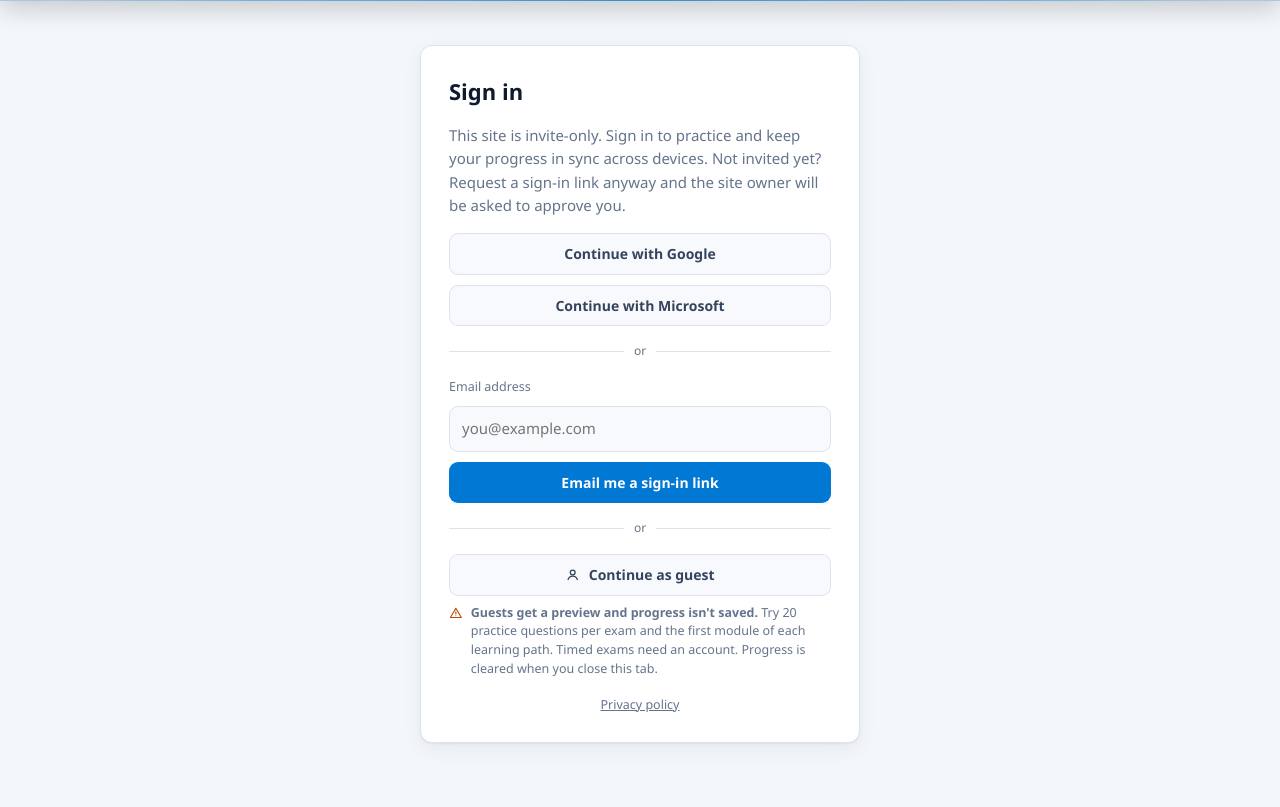
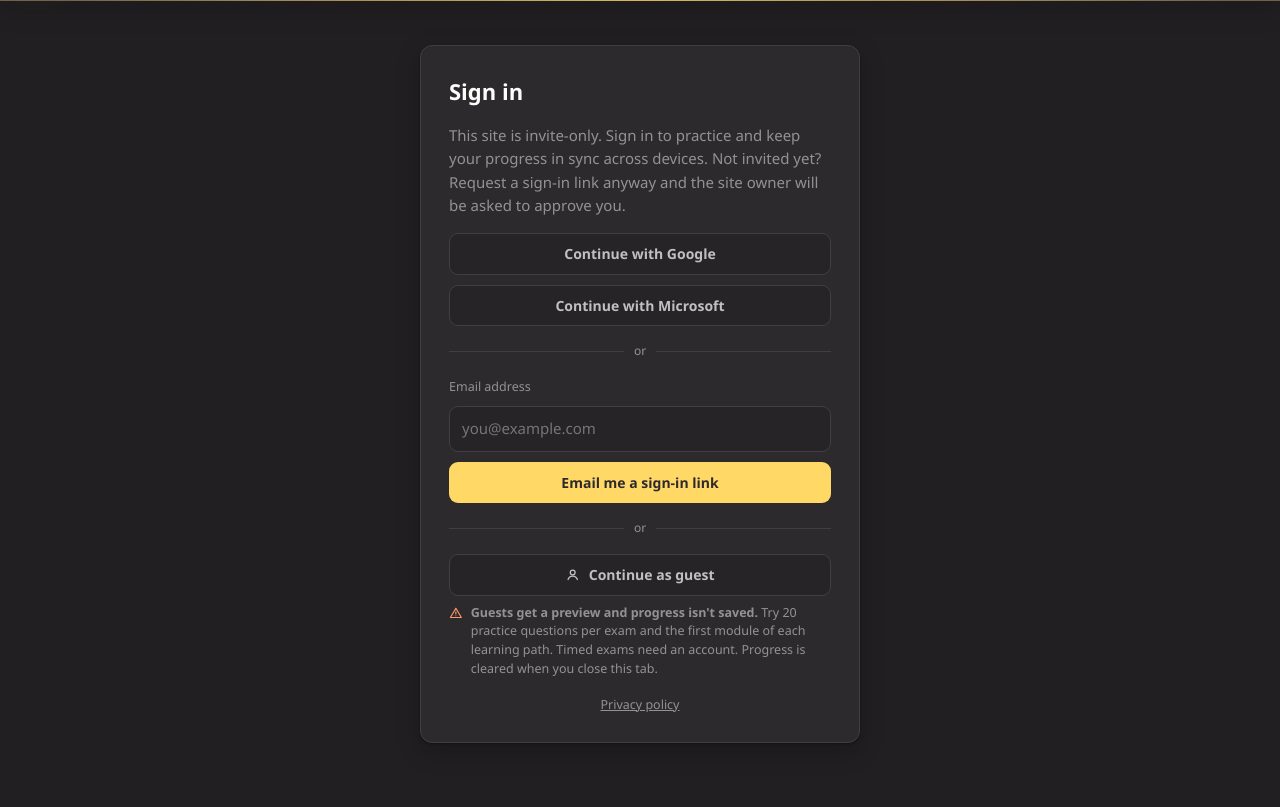
Before and after one commit to abg0dw1n/az104-exam-simulator, a website with bundled scripts: page index.html in a window 1280 px wide. Shown: the part 76-883 px from the top of the page. Built offline with nearby package versions, Linux system fonts and the light colour scheme.

Commit message:
Switch to the Monokai Pro color scheme
- Monokai Pro palette (charcoal, yellow accent, green/pink/orange status)
  for all visitors; dark text on accent buttons and fills
- Logo, favicon and app icons recolored: yellow prompt and ring, pink cursor
- Header and hero glows follow the accent color; manifest and theme-color
  updated

Co-Authored-By: Claude Opus 5.5 <noreply@anthropic.com>
Claude-Session: https://claude.ai/code/session_01W51G5RLnonuMMasN8wcrLu

```diff
--- a/css/styles.css
+++ b/css/styles.css
@@ -1,53 +1,36 @@
-/* IT Learn & Practice — hand-written CSS (no runtime framework). */
+/* The IT Study Hall — hand-written CSS (no runtime framework). */
 
 :root {
+  /* Theme: Monokai Pro. The --azure* tokens are the site's accent color (yellow in this theme). */
   color-scheme: dark;
-  --bg: #0b1220;
-  --panel: #131c2e;
-  --panel-2: #0f1727;
-  --border: #24314a;
-  --border-strong: #34445f;
-  --text: #e6ebf3;
-  --text-2: #b3bfd1;
-  --muted: #8392a8;
-  --azure: #0078d4;
-  --azure-hover: #1a86dc;
-  --azure-soft: rgba(0, 120, 212, .16);
-  --azure-text: #5cb0f2;
-  --ok: #10b981;
-  --ok-soft: rgba(16, 185, 129, .14);
-  --ok-text: #4ade9f;
-  --bad: #f43f5e;
-  --bad-soft: rgba(244, 63, 94, .13);
-  --bad-text: #fb7f93;
-  --warn: #f59e0b;
-  --warn-soft: rgba(245, 158, 11, .15);
-  --warn-text: #fbbf4d;
-  --code-bg: #070d18;
+  --bg: #221f22;
+  --panel: #2d2a2e;
+  --panel-2: #272428;
+  --border: #403e41;
+  --border-strong: #5b595c;
+  --text: #fcfcfa;
+  --text-2: #c1c0c0;
+  --muted: #939293;
+  --azure: #ffd866;
+  --azure-hover: #ffe08a;
+  --azure-soft: rgba(255, 216, 102, .14);
+  --azure-text: #ffd866;
+  --on-accent: #2d2a2e;          /* text on accent, green and pink fills */
+  --accent-2: #ff6188;           /* secondary accent (logo cursor) */
+  --ok: #a9dc76;
+  --ok-soft: rgba(169, 220, 118, .14);
+  --ok-text: #a9dc76;
+  --bad: #ff6188;
+  --bad-soft: rgba(255, 97, 136, .13);
+  --bad-text: #ff6188;
+  --warn: #fc9867;
+  --warn-soft: rgba(252, 152, 103, .15);
+  --warn-text: #fc9867;
+  --code-bg: #19181a;
   --radius: 12px;
-  --shadow: 0 1px 2px rgba(0,0,0,.3), 0 8px 24px rgba(0,0,0,.18);
+  --shadow: 0 1px 2px rgba(0,0,0,.35), 0 8px 24px rgba(0,0,0,.22);
   --font: "Segoe UI Variable", "Segoe UI", Inter, system-ui, -apple-system, Roboto, "Helvetica Neue", Arial, sans-serif;
   --mono: ui-monospace, "Cascadia Code", "SF Mono", Menlo, Consolas, monospace;
-}
-
-@media (prefers-color-scheme: light) {
-  :root {
-    color-scheme: light;
-    --bg: #f3f6fa;
-    --panel: #ffffff;
-    --panel-2: #f7f9fc;
-    --border: #dde3ec;
-    --border-strong: #c3ccda;
-    --text: #0f1b2d;
-    --text-2: #34445c;
-    --muted: #64748b;
-    --azure-text: #005ba1;
-    --ok-text: #047857;
-    --bad-text: #be123c;
-    --warn-text: #b45309;
-    --code-bg: #0f172a;
-    --shadow: 0 1px 2px rgba(15,27,45,.06), 0 6px 20px rgba(15,27,45,.06);
-  }
 }
 
 *, *::before, *::after { box-sizing: border-box; }
@@ -78,21 +61,21 @@ code {
 .topbar {
   position: sticky; top: 0; z-index: 30; isolation: isolate;
   background:
-    radial-gradient(38rem 9rem at 18% 0%, rgba(0, 120, 212, .16), transparent 74%),
-    linear-gradient(180deg, color-mix(in srgb, var(--panel) 94%, #0c3153 6%), var(--panel));
+    radial-gradient(38rem 9rem at 18% 0%, color-mix(in srgb, var(--azure) 12%, transparent), transparent 74%),
+    linear-gradient(180deg, color-mix(in srgb, var(--panel) 96%, var(--azure) 4%), var(--panel));
   border-bottom: 1px solid color-mix(in srgb, var(--azure) 24%, var(--border));
   box-shadow: 0 8px 24px rgba(0, 0, 0, .18);
 }
 .topbar::after {
   content: ""; position: absolute; z-index: -1; inset-inline: 0; bottom: -1px; height: 2px; opacity: .72; pointer-events: none;
-  background: linear-gradient(90deg, transparent 4%, rgba(0, 120, 212, .42) 20%, var(--azure) 50%, rgba(0, 120, 212, .42) 80%, transparent 96%);
+  background: linear-gradient(90deg, transparent 4%, color-mix(in srgb, var(--azure) 42%, transparent) 20%, var(--azure) 50%, color-mix(in srgb, var(--azure) 42%, transparent) 80%, transparent 96%);
 }
 .topbar-inner { max-width: 1280px; min-height: 76px; margin: 0 auto; padding: 12px 18px; display: flex; align-items: center; justify-content: space-between; gap: 12px; }
 .brand { display: flex; align-items: center; gap: 14px; min-width: 0; }
 .brand > div { display: grid; gap: 3px; }
 .brand h1 { font-size: 17px; font-weight: 650; letter-spacing: -.015em; white-space: nowrap; }
 .brand p { color: color-mix(in srgb, var(--muted) 88%, white 12%); font-size: 12px; }
-.brand-mark { width: 36px; height: 36px; flex: none; filter: drop-shadow(0 4px 12px rgba(47, 155, 255, .35)); }
+.brand-mark { width: 36px; height: 36px; flex: none; filter: drop-shadow(0 4px 12px color-mix(in srgb, var(--azure) 30%, transparent)); }
 .topbar-actions { display: flex; align-items: center; gap: 8px; }
 .topbar .account-link { border-color: color-mix(in srgb, var(--azure) 24%, var(--border)); background: color-mix(in srgb, var(--panel-2) 78%, transparent); transition: background .15s, border-color .15s, color .15s; }
 .topbar .account-link:hover { border-color: transparent; background: var(--azure-soft); color: var(--azure-text); }
@@ -104,7 +87,7 @@ code {
   background: transparent; color: var(--muted); font-size: 13px; font-weight: 550;
 }
 .segmented button:hover { color: var(--text); }
-.segmented button[aria-selected="true"] { background: var(--azure); color: #fff; }
+.segmented button[aria-selected="true"] { background: var(--azure); color: var(--on-accent); }
 
 .timer {
   display: flex; align-items: center; gap: 6px; padding: 6px 10px; border-radius: 8px;
@@ -151,7 +134,7 @@ select {
   font-variant-numeric: tabular-nums;
 }
 .qbtn:hover { border-color: var(--border-strong); }
-.qbtn.answered { background: var(--azure); border-color: var(--azure); color: #fff; }
+.qbtn.answered { background: var(--azure); border-color: var(--azure); color: var(--on-accent); }
 .qbtn.correct { background: var(--ok-soft); border-color: var(--ok); color: var(--ok-text); }
 .qbtn.wrong { background: var(--bad-soft); border-color: var(--bad); color: var(--bad-text); }
 .qbtn.flagged::after { content: ""; position: absolute; top: 3px; right: 3px; width: 7px; height: 7px; border-radius: 50%; background: var(--warn); }
@@ -177,11 +160,11 @@ select {
 }
 .btn:disabled { opacity: .4; cursor: not-allowed; }
 .btn-sm { padding: 7px 12px; font-size: 13px; }
-.btn-primary { background: var(--azure); color: #fff; }
+.btn-primary { background: var(--azure); color: var(--on-accent); }
 .btn-primary:hover:not(:disabled) { background: var(--azure-hover); }
-.btn-success { background: #059669; color: #fff; }
+.btn-success { background: var(--ok); color: var(--on-accent); }
 .btn-success:hover:not(:disabled) { background: #10a374; }
-.btn-warn { background: #d97706; color: #fff; }
+.btn-warn { background: var(--warn); color: var(--on-accent); }
 .btn-warn:hover:not(:disabled) { background: #e88a12; }
 .btn-ghost { background: var(--panel-2); border-color: var(--border); color: var(--text-2); }
 .btn-ghost:hover:not(:disabled) { border-color: var(--border-strong); color: var(--text); }
@@ -220,12 +203,12 @@ select {
 .option .onote { display: block; margin-top: 6px; font-size: 13px; color: var(--text-2); }
 .option .ostatus { flex: none; margin-top: 3px; }
 .option.selected { border-color: var(--azure); background: var(--azure-soft); }
-.option.selected .letter { background: var(--azure); border-color: var(--azure); color: #fff; }
+.option.selected .letter { background: var(--azure); border-color: var(--azure); color: var(--on-accent); }
 .option.is-correct { border-color: var(--ok); background: var(--ok-soft); }
-.option.is-correct .letter { background: var(--ok); border-color: var(--ok); color: #fff; }
+.option.is-correct .letter { background: var(--ok); border-color: var(--ok); color: var(--on-accent); }
 .option.is-correct .ostatus { color: var(--ok-text); }
 .option.is-wrong { border-color: var(--bad); background: var(--bad-soft); }
-.option.is-wrong .letter { background: var(--bad); border-color: var(--bad); color: #fff; }
+.option.is-wrong .letter { background: var(--bad); border-color: var(--bad); color: var(--on-accent); }
 .option.is-wrong .ostatus { color: var(--bad-text); }
 .option.dim { opacity: .75; }
 
@@ -258,8 +241,8 @@ kbd { font: 11px var(--mono); padding: 1px 5px; border-radius: 4px; border: 1px
 .score-banner.pass { background: var(--ok-soft); border-color: var(--ok); }
 .score-banner.fail { background: var(--bad-soft); border-color: var(--bad); }
 .status-pill { font-size: 12px; font-weight: 750; letter-spacing: .08em; padding: 4px 12px; border-radius: 999px; }
-.pass .status-pill { background: var(--ok); color: #fff; }
-.fail .status-pill { background: var(--bad); color: #fff; }
+.pass .status-pill { background: var(--ok); color: var(--on-accent); }
+.fail .status-pill { background: var(--bad); color: var(--on-accent); }
 .score-banner h2 { font-size: 34px; font-weight: 800; font-variant-numeric: tabular-nums; }
 .section-title { font-size: 16px; font-weight: 650; padding-bottom: 8px; border-bottom: 1px solid var(--border); }
 
@@ -356,14 +339,6 @@ body.home .exams-link { display: none; }
 [data-vendor="amazon-web-services"] { --v: #ff9900; --v-soft: rgba(255,153,0,.15);  --v-text: #ffb547; }
 [data-vendor="google-cloud"]        { --v: #34a853; --v-soft: rgba(52,168,83,.16);  --v-text: #5fd17f; }
 [data-vendor="salesforce"]          { --v: #7c6cf0; --v-soft: rgba(124,108,240,.16); --v-text: #a99ff7; }
-@media (prefers-color-scheme: light) {
-  [data-vendor="microsoft"]           { --v-soft: rgba(0,120,212,.10); --v-text: #005ba1; }
-  [data-vendor="comptia"]             { --v-soft: rgba(224,53,63,.10); --v-text: #b4212a; }
-  [data-vendor="cisco"]               { --v-soft: rgba(0,165,168,.12); --v-text: #00787a; }
-  [data-vendor="amazon-web-services"] { --v-soft: rgba(255,153,0,.14); --v-text: #a35c00; }
-  [data-vendor="google-cloud"]        { --v-soft: rgba(52,168,83,.12); --v-text: #1e7b3a; }
-  [data-vendor="salesforce"]          { --v-soft: rgba(124,108,240,.12); --v-text: #4f3fc4; }
-}
 @media (max-width: 600px) { .exams-link { padding: 7px 10px; } }
 
 /* ── Sign-in & invites ──────────────────────────────── */
@@ -641,15 +616,14 @@ body.account-page .exams-link, body.subpage .exams-link { display: inline-flex;
 }
 
 /* Unified learning and practice home */
-.home-hero { display: grid; grid-template-columns: minmax(0, 1.2fr) minmax(260px, .8fr); gap: 28px; align-items: center; padding: clamp(24px, 5vw, 54px); border: 1px solid var(--border); border-radius: 20px; background: radial-gradient(80% 150% at 100% 0%, rgba(0,120,212,.2), transparent 62%), linear-gradient(135deg, var(--panel), var(--panel-2)); box-shadow: var(--shadow); }
+.home-hero { display: grid; grid-template-columns: minmax(0, 1.2fr) minmax(260px, .8fr); gap: 28px; align-items: center; padding: clamp(24px, 5vw, 54px); border: 1px solid var(--border); border-radius: 20px; background: radial-gradient(80% 150% at 100% 0%, color-mix(in srgb, var(--azure) 16%, transparent), transparent 62%), linear-gradient(135deg, var(--panel), var(--panel-2)); box-shadow: var(--shadow); }
 .home-hero-copy { max-width: 680px; }
 .home-hero-copy h2 { margin: 13px 0 12px; font-size: clamp(34px, 5vw, 54px); line-height: 1.06; letter-spacing: -.04em; }
 .home-hero-copy h2 span { color: var(--azure-text); }
 .home-hero-copy > p { max-width: 56ch; color: var(--text-2); font-size: 16px; line-height: 1.65; }
 .home-hero-actions { display: flex; gap: 10px; flex-wrap: wrap; margin-top: 24px; }
 .home-hero-steps { display: grid; gap: 10px; }
-.home-hero-steps > div { display: flex; gap: 13px; align-items: center; padding: 13px; border: 1px solid var(--border); border-radius: 12px; background: rgba(11,18,32,.54); }
-@media (prefers-color-scheme: light) { .home-hero-steps > div { background: rgba(255,255,255,.72); } }
+.home-hero-steps > div { display: flex; gap: 13px; align-items: center; padding: 13px; border: 1px solid var(--border); border-radius: 12px; background: color-mix(in srgb, var(--panel-2) 70%, transparent); }
 .hero-step-icon { width: 38px; height: 38px; display: grid; place-items: center; flex: none; border-radius: 11px; background: var(--azure-soft); color: var(--azure-text); font: 700 12px var(--mono); }
 .home-hero-steps > div > span:last-child { display: grid; gap: 3px; }
 .home-hero-steps b { font-size: 14px; }
--- a/sw.js
+++ b/sw.js
@@ -1,6 +1,6 @@
 // Offline support: network-first for everything (so updates show up immediately),
 // falling back to the cached copy when there's no connection.
-const CACHE = 'examsim-v32';
+const CACHE = 'examsim-v33';
 // Exam files are cached the first time each exam is opened.
 const CORE = ['/', '/css/styles.css', '/js/app.js', '/js/auth.js', '/js/learn.js', '/exams/index.json',
   '/favicon.svg', '/manifest.webmanifest', '/icons/icon-192.png'];
```
Also changed, not shown: index.html (+4 -4 lines), privacy.html (+2 -2 lines), favicon.svg, icons/apple-touch-icon.png, icons/icon-192.png, icons/icon-512.png, icons/icon-maskable-512.png, manifest.webmanifest.
